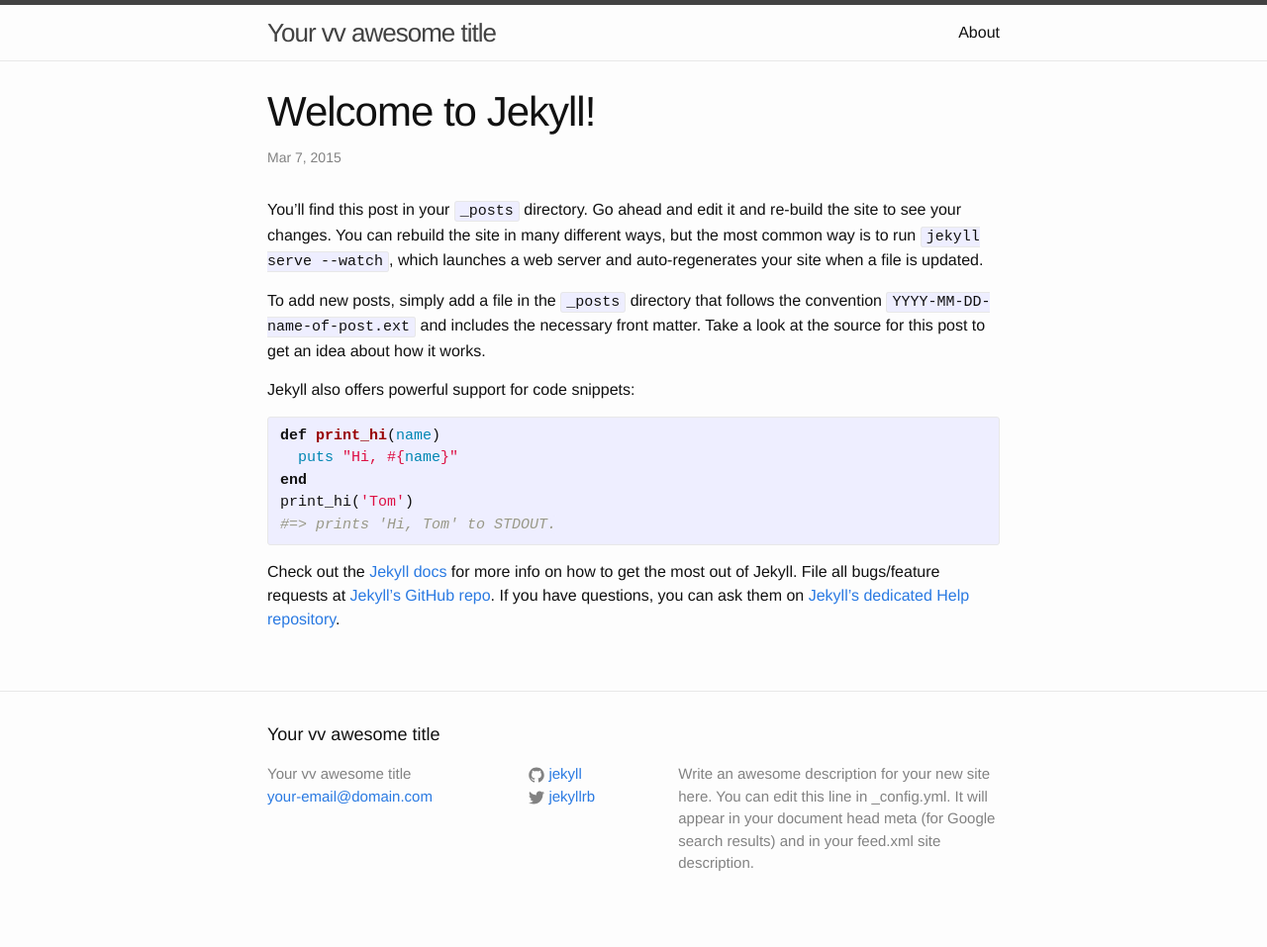
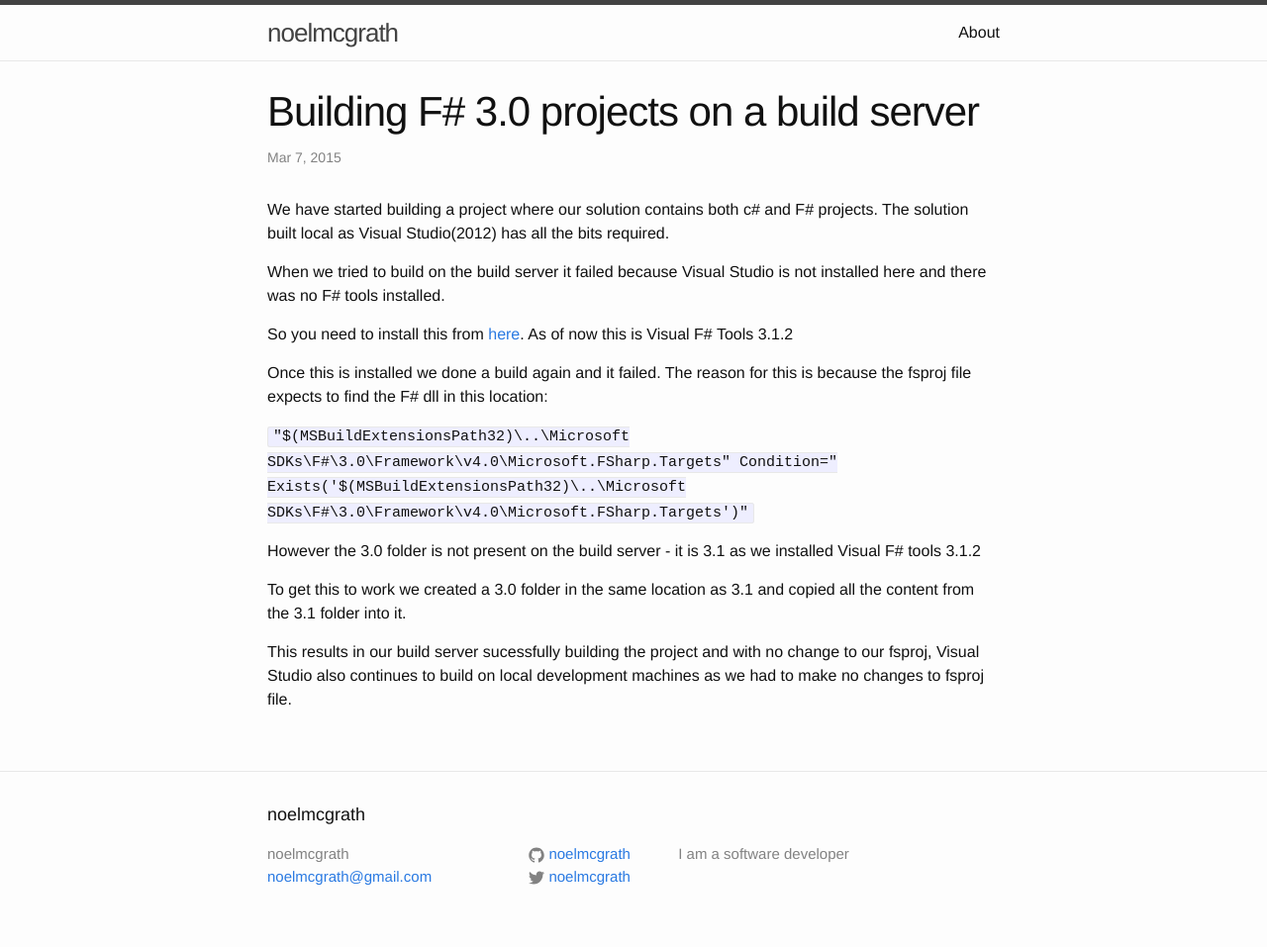
Before and after one commit to noelmcgrath/noelmcgrath.github.io, a Jekyll site: the page built from _posts/2015-03-07-welcome-to-jekyll.markdown, in a window 1280 px wide. Shown: the whole page at 99% size. Built offline with Jekyll 4.4.1, drawn with Linux system fonts in a browser that asks for light colours.

Commit message:
Added first post

```diff
--- a/_config.yml
+++ b/_config.yml
@@ -1,14 +1,12 @@
 # Site settings
-title: Your   vv awesome title
-email: your-email@domain.com
+title: noelmcgrath
+email: noelmcgrath@gmail.com
 description: > # this means to ignore newlines until "baseurl:"
-  Write an awesome description for your new site here. You can edit this
-  line in _config.yml. It will appear in your document head meta (for
-  Google search results) and in your feed.xml site description.
+  I am a software developer
 baseurl: "" # the subpath of your site, e.g. /blog/
 url: "http://yourdomain.com" # the base hostname & protocol for your site
-twitter_username: jekyllrb
-github_username:  jekyll
+twitter_username: noelmcgrath
+github_username:  noelmcgrath
 
 # Build settings
 markdown: kramdown
--- a/_posts/2015-03-07-welcome-to-jekyll.markdown
+++ b/_posts/2015-03-07-welcome-to-jekyll.markdown
@@ -1,25 +1,24 @@
 ---
 layout: post
-title:  "Welcome to Jekyll!"
+title:  "Building F# 3.0 projects on a build server"
 date:   2015-03-07 15:31:10
-categories: jekyll update
+
 ---
-You’ll find this post in your `_posts` directory. Go ahead and edit it and re-build the site to see your changes. You can rebuild the site in many different ways, but the most common way is to run `jekyll serve --watch`, which launches a web server and auto-regenerates your site when a file is updated.
+We have started building a project where our solution contains both c# and F# projects. The solution built local as Visual Studio(2012) has all the bits required.
 
-To add new posts, simply add a file in the `_posts` directory that follows the convention `YYYY-MM-DD-name-of-post.ext` and includes the necessary front matter. Take a look at the source for this post to get an idea about how it works.
+When we tried to build on the build server it failed because Visual Studio is not installed here and there was no F# tools installed.
 
-Jekyll also offers powerful support for code snippets:
+So you need to install this from [here][F#tools]. As of now this is Visual F# Tools 3.1.2
 
-{% highlight ruby %}
-def print_hi(name)
-  puts "Hi, #{name}"
-end
-print_hi('Tom')
-#=> prints 'Hi, Tom' to STDOUT.
-{% endhighlight %}
+Once this is installed we done a build again and it failed. The reason for this is because the fsproj file expects to find the F# dll in this location:
 
-Check out the [Jekyll docs][jekyll] for more info on how to get the most out of Jekyll. File all bugs/feature requests at [Jekyll’s GitHub repo][jekyll-gh]. If you have questions, you can ask them on [Jekyll’s dedicated Help repository][jekyll-help].
+`"$(MSBuildExtensionsPath32)\..\Microsoft SDKs\F#\3.0\Framework\v4.0\Microsoft.FSharp.Targets" Condition=" Exists('$(MSBuildExtensionsPath32)\..\Microsoft SDKs\F#\3.0\Framework\v4.0\Microsoft.FSharp.Targets')"`
 
-[jekyll]:      http://jekyllrb.com
-[jekyll-gh]:   https://github.com/jekyll/jekyll
-[jekyll-help]: https://github.com/jekyll/jekyll-help
+However the 3.0 folder is not present on the build server - it is 3.1 as we installed Visual F# tools 3.1.2
+
+
+To get this to work we created a 3.0 folder in the same location as 3.1 and copied all the content from the 3.1 folder into it.
+
+This results in our build server sucessfully building the project and with no change to our fsproj, Visual Studio also continues to build on local development machines as we had to make no changes to fsproj file.
+
+[F#tools]:      http://www.microsoft.com/en-us/download/details.aspx?id=44011
```
Also changed, not shown: about.md (+4 -4 lines), images/me.jpg (added).
